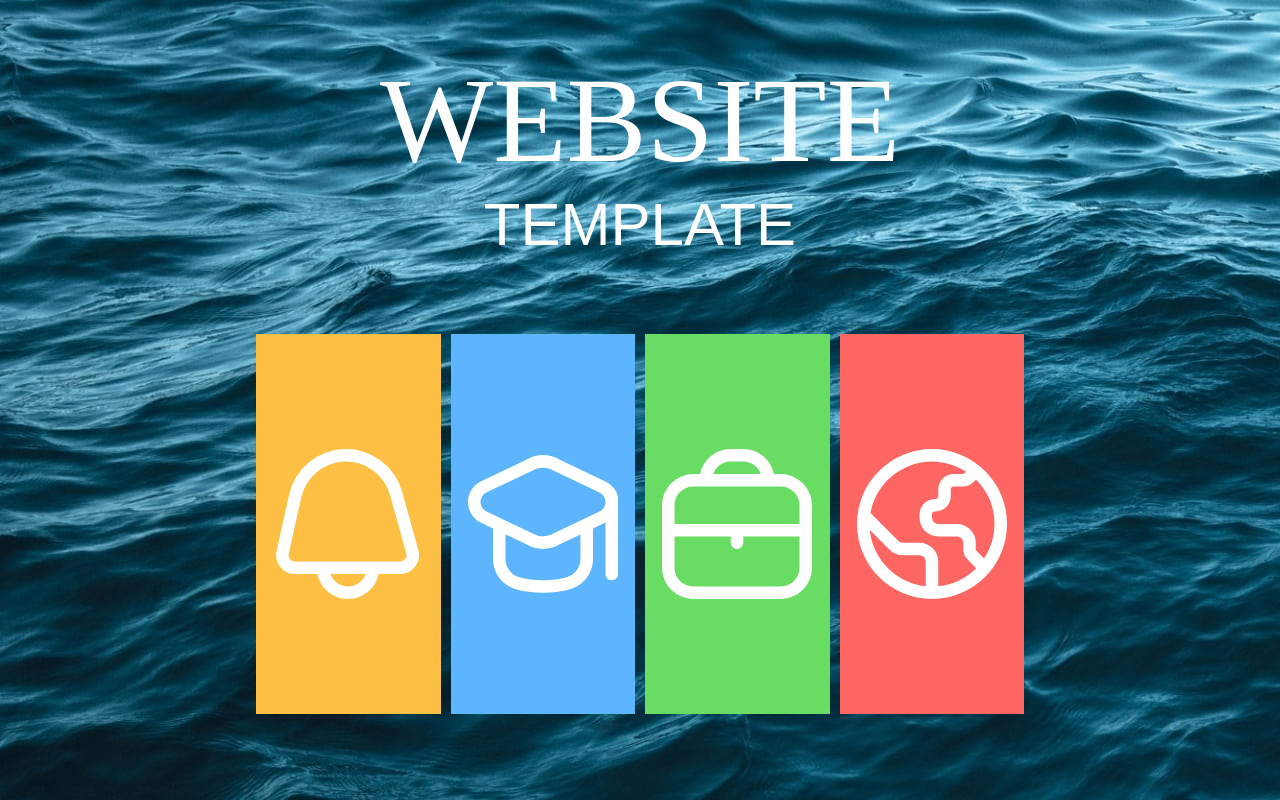
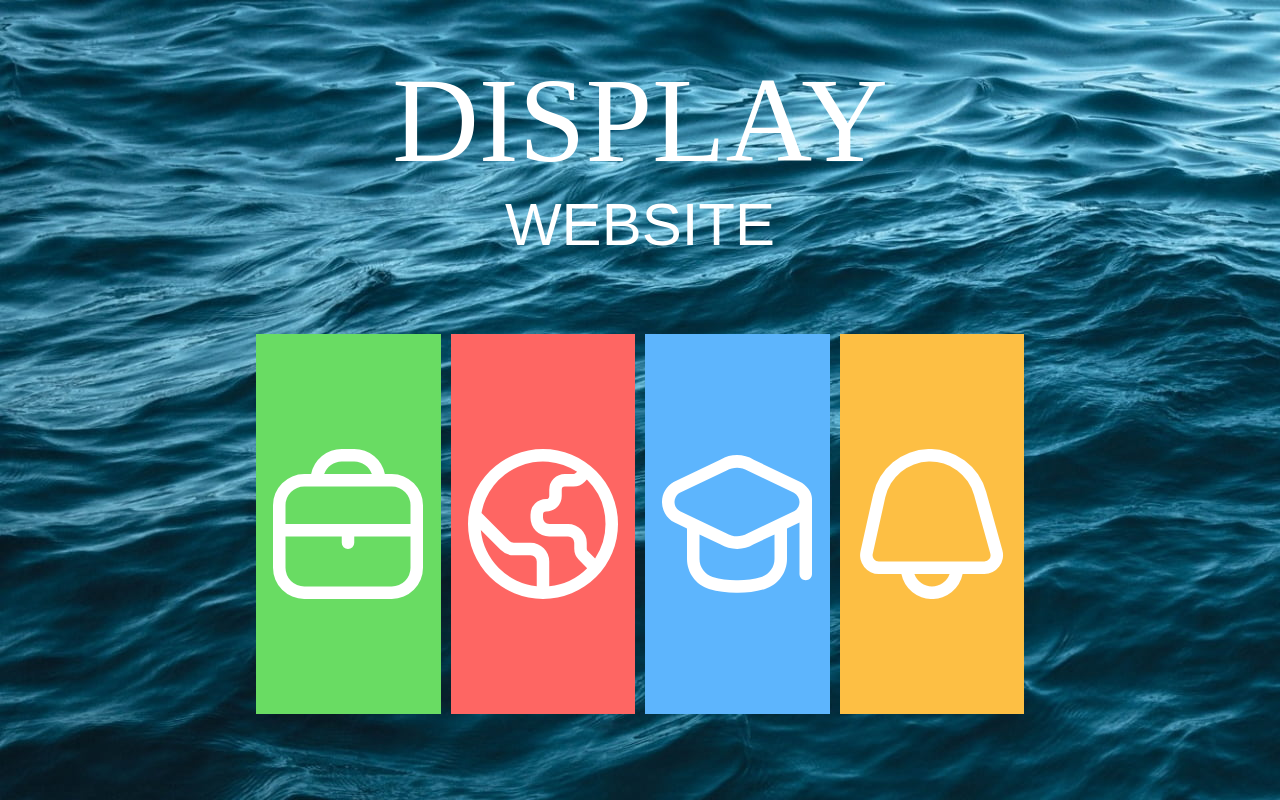
Before and after one commit to seo-onion/web-display, a plain HTML site: page index.html in a window 1280 px wide. Drawn offline with Linux system fonts and the light colour scheme; a web font is replaced by a local one.

Commit message:
change position of menu containers

```diff
--- a/index.html
+++ b/index.html
@@ -8,17 +8,10 @@
     <body>
 
         <div class="container">
-            <h1 class="title">WEBSITE</h1>
-            <p class="subtitle">TEMPLATE</p>
+            <h1 class="title">DISPLAY</h1>
+            <p class="subtitle">WEBSITE</p>
 
             <div class="menu">
-                <div class="container-campana">
-                    <img src="./svg/campana.svg" alt="">
-                </div>
-
-                <div class="container-gorro">
-                    <img src="./svg/gorro-de-graduacion.svg" alt="">
-                </div>
 
                 <div class="container-maletin">
                     <img src="./svg/maletin.svg" alt="">
@@ -27,6 +20,16 @@
                 <div class="container-mundo">
                     <img src="./svg/mundo.svg" alt="">
                 </div>
+
+                <div class="container-gorro">
+                    <img src="./svg/gorro-de-graduacion.svg" alt="">
+                </div>
+
+                <div class="container-campana">
+                    <img src="./svg/campana.svg" alt="">
+                </div>
+
+
             </div>
         </div>
 
```
